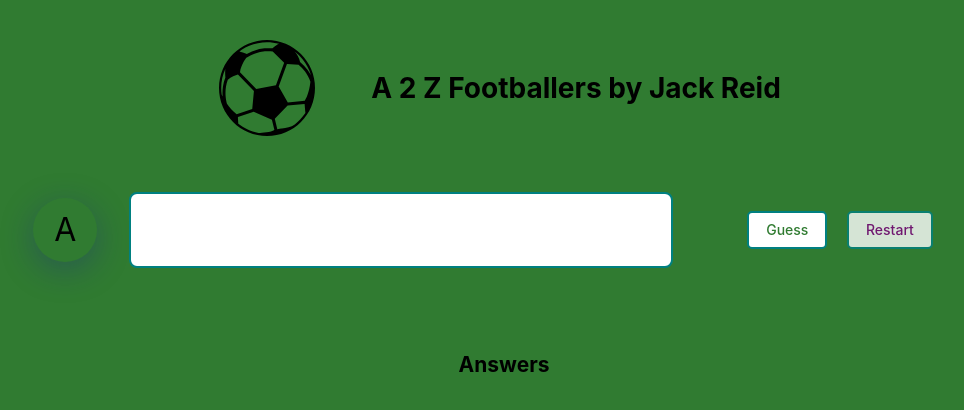
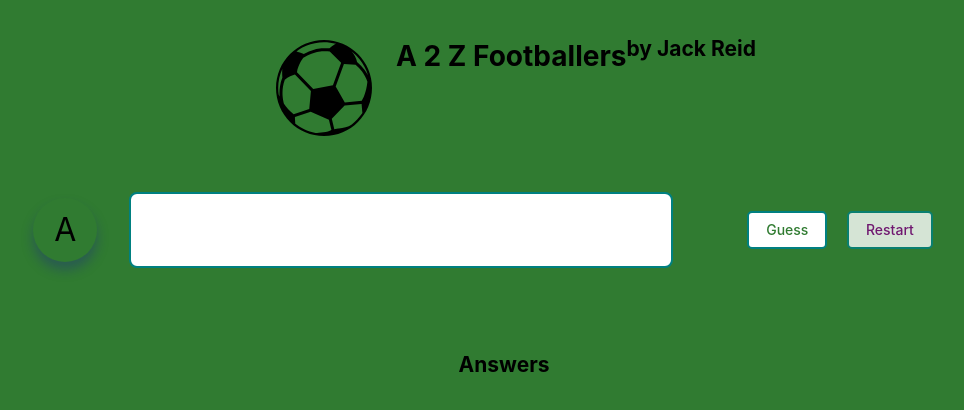
Before and after one commit to DavieReid/a2zfootballers, a React (Vite) app: page / in a window 1280 px wide. Shown: the top 410 px of the page, without its empty margins (136-1100 px from the left). Built offline with nearby package versions, Linux system fonts and the light colour scheme.

Commit message:
create header component

```diff
--- a/src/App.module.css
+++ b/src/App.module.css
@@ -6,21 +6,7 @@
   height: 100vh;
 }
 
-.logo {
-	height: 6rem;
-	padding: 1.5rem;
-	will-change: filter;
-	transition: filter 300ms;
-	fill: white;
-}
-
-.header{
-	display: flex;
-	justify-content: center;
-	flex-wrap: wrap-reverse;
-}
-
-.question-area{
+.question-area {
   justify-items: center;
   align-items: center;
   display: flex;
@@ -28,21 +14,20 @@
   align-self: center;
 }
 
-.main{
+.main {
   display: flex;
   flex-direction: column;
-
 }
 
-.answer{
+.answer {
   font-size: 0.8rem;
   border-radius: 10px;
   min-width: 300px;
   text-align: left;
 }
 
-.answer-area{
-	display:flex;
+.answer-area {
+  display: flex;
   margin-left: auto;
   margin-right: auto;
   flex-wrap: wrap;
--- a/src/App.tsx
+++ b/src/App.tsx
@@ -5,13 +5,14 @@ import {
 	useRef,
 	useState
 } from "react";
-import football from "./assets//football.svg";
+
 import { Button } from "./components/Button/Button";
 import { Card } from "./components/Card/Card";
 import { Input } from "./components/Input/Input";
 import { AnswerList } from "./components/AnswerList/AnswerList";
 import { AnswerListOption } from "./components/AnswerList/AnswerListOption";
 import styles from "./App.module.css";
+import { Header } from "./components/Header/Header";
 
 export type Answer = {
 	letter: string;
@@ -84,12 +85,7 @@ function App() {
 
 	return (
 		<>
-			<header className={styles.header}>
-				<img className={styles.logo} src={football} alt="Vite logo" />
-				<Card>
-					<h1>A 2 Z Footballers by Jack Reid</h1>
-				</Card>
-			</header>
+			<Header />
 			<main className={styles.main}>
 				<section className={styles["question-area"]}>
 					{isComplete ? <Card>All Done...well played!</Card> : null}
--- a/src/components/Card/Card.module.css
+++ b/src/components/Card/Card.module.css
@@ -1,16 +1,15 @@
 .card {
-
-    padding:2rem;
+  padding: 2rem;
 }
 
 .letter {
   height: 2rem;
   min-width: 2rem;
-    padding:1rem;
-    box-shadow: 0 8px 32px 0 rgba( 31, 38, 135, 0.37 );
+  padding: 1rem;
+  box-shadow: 0 8px 12px 0 rgba(31, 38, 135, 0.37);
   border-radius: 2rem;
   text-transform: capitalize;
-    font-size:2rem;
+  font-size: 2rem;
   text-align: center;
   line-height: 2rem;
 }
--- /dev/null
+++ b/src/components/Header/Header.module.css
@@ -0,0 +1,13 @@
+.logo {
+  height: 6rem;
+  padding: 1.5rem;
+  will-change: filter;
+  transition: filter 300ms;
+  fill: white;
+}
+
+.header {
+  display: flex;
+  justify-content: center;
+  flex-wrap: wrap-reverse;
+}
--- /dev/null
+++ b/src/components/Header/Header.tsx
@@ -0,0 +1,11 @@
+
+import styles from './Header.module.css'
+import football from "../../assets/football.svg";
+export const Header = () => {
+    return (
+        <header className={styles.header}>
+            <img className={styles.logo} src={football} alt="Vite logo" />
+            <h1>A 2 Z Footballers </h1>
+            <h2>by Jack Reid</h2>
+        </header>)
+}
```
Lines whose indentation alone changed are shown as unchanged.
